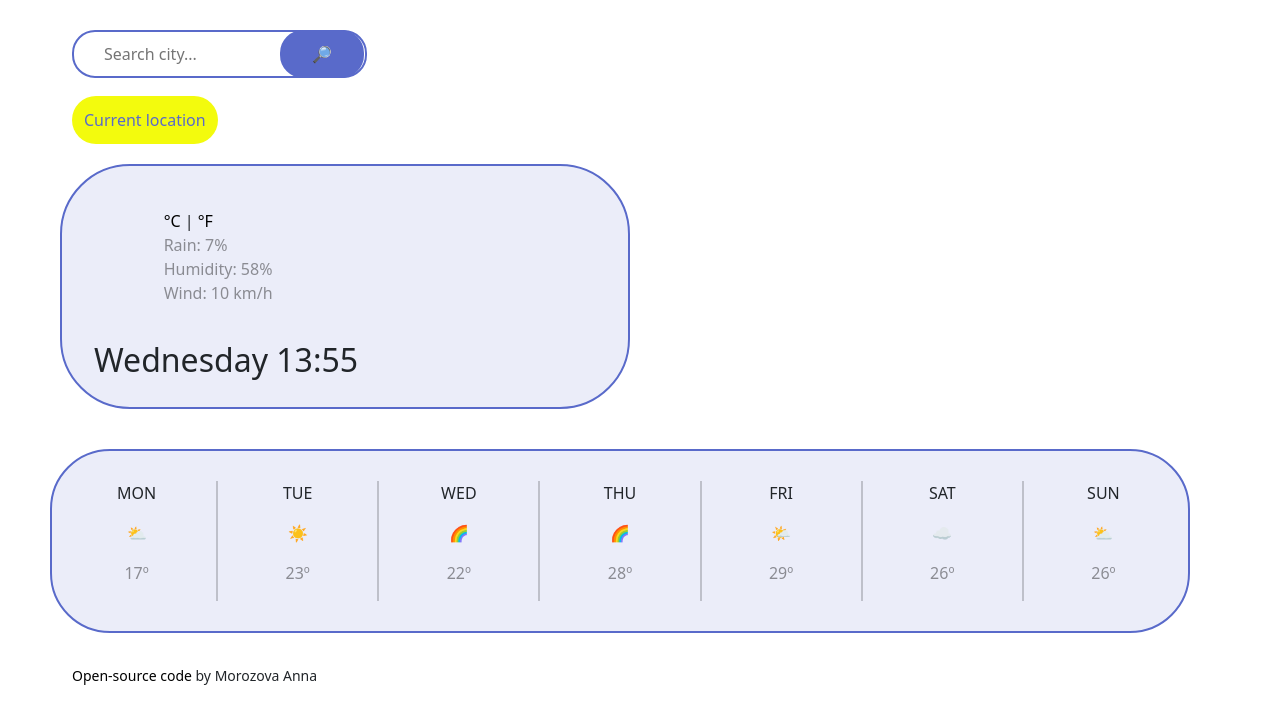
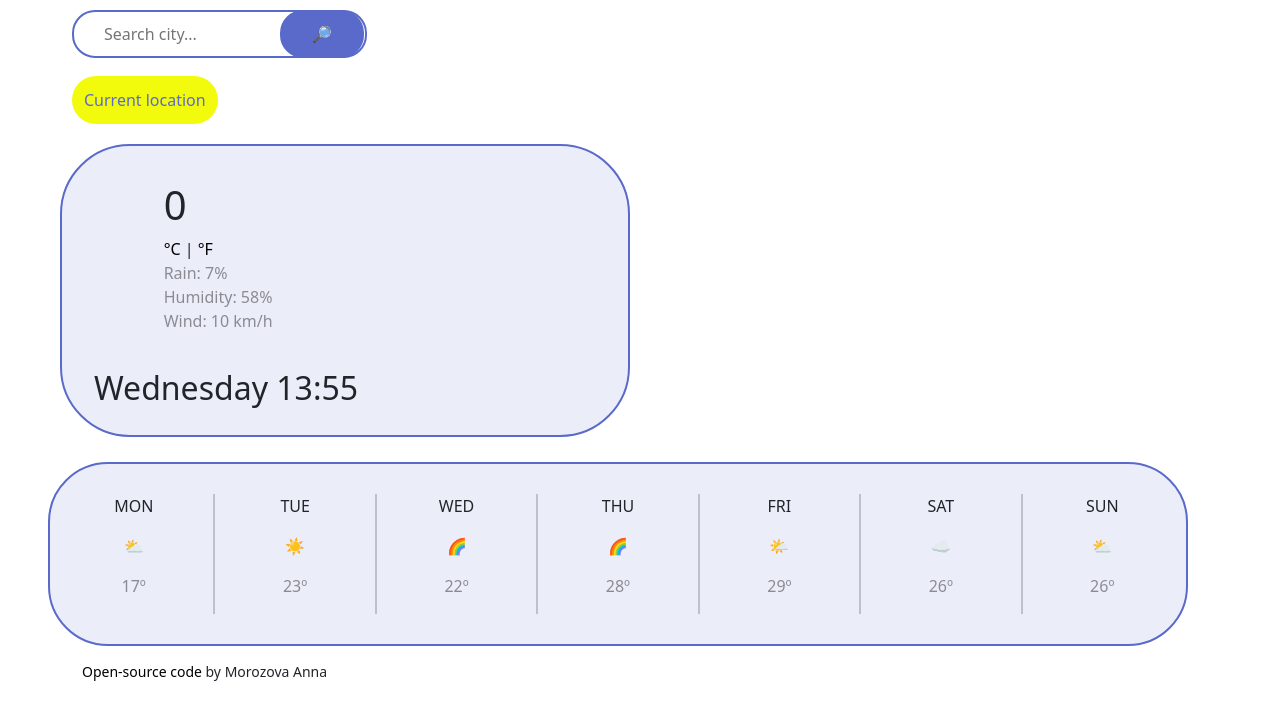
Before and after one commit to morozovanya/weather-app, a website built with Parcel: page index.html in a window 1280 px wide. Both pictures are taken after a click on the link "°C". Built offline with nearby package versions, Linux system fonts and the light colour scheme; no server answers.

Commit message:
fixed celsium and fahrenheit links

```diff
--- a/index.html
+++ b/index.html
@@ -109,8 +109,9 @@
           <p id="temperature7">26º</p>
         </div>
       </div>
+      <small> <a href="https://github.com/morozovanya/weather-app" id="developerLink">Open-source code</a> by Morozova Anna</small>
     </div>
-    <small> <a href="https://github.com/morozovanya/weather-app" id="developerLink">Open-source code</a> by Morozova Anna</small>
+
     <script src=src/index.js></script>
 
   </body>
--- a/src/index.js
+++ b/src/index.js
@@ -26,7 +26,6 @@ let now = new Date();
 date.innerHTML = formatDate(now);
 
 function responseRealTemp(response) {
-  console.log(response);
   let cityTemp = Math.round(response.data.main.temp);
   let temperatureReal = document.querySelector("h1");
   temperatureReal.innerHTML = `${cityTemp}`;
@@ -37,6 +36,8 @@ function responseRealTemp(response) {
     "src",
     `http://openweathermap.org/img/wn/${response.data.weather[0].icon}@2x.png`
   );
+
+  celsiusTemperature = response.data.main.temp;
 }
 
 function search(city) {
@@ -58,14 +59,17 @@ function handleSubmit(event) {
 function convertToCelsium(event) {
   event.preventDefault();
   let celsiumDegree = document.querySelector("h1");
-  celsiumDegree.innerHTML = `${cityTemp}`;
+  celsiumDegree.innerHTML = Math.round(celsiusTemperature);
 }
 
 function convertToFahrenheit(event) {
   event.preventDefault();
-  let fahrenheitDegree = document.querySelector("h1");
-  fahrenheitDegree.innerHTML = 64;
+  let fahrenheitDegree = (celsiusTemperature * 9) /5 + 32;
+  let temperatureElement = document.querySelector("h1");
+  temperatureElement.innerHTML = Math.round(fahrenheitDegree);
 }
+
+let celsiusTemperature = null;
 
 let temperatureCelsium = document.querySelector("#celsius");
 temperatureCelsium.addEventListener("click", convertToCelsium);
--- a/src/styles.css
+++ b/src/styles.css
@@ -32,7 +32,7 @@ a {
 #search-form {
   display: inline-block;
   margin: 0 -450px;
-  padding: 30px 0;
+  padding: 10px 0 30px;
 }
 
 #main-emoji {
@@ -51,8 +51,9 @@ a {
 #forecast {
   display: flexbox;
   text-align: center;
-  padding: 30px 5px;
-  margin: 20px 500px 30px -10px;
+  padding: 30px 4px;
+  margin-top: 5px;
+  margin-bottom: 5px;
   background-color: rgb(235, 237, 249);
   border-radius: 60px;
   box-sizing: border-box;
@@ -99,6 +100,8 @@ input {
 
 
 
+
+
 h2 {
   margin-left: 32px;
   display: block;
@@ -137,3 +140,9 @@ div.col {
 #noborder {
   border-right-style: none;
 }
+
+small {
+  text-align: left;
+  margin: -60px 10px;
+  padding-top: 10px;
+}
```
